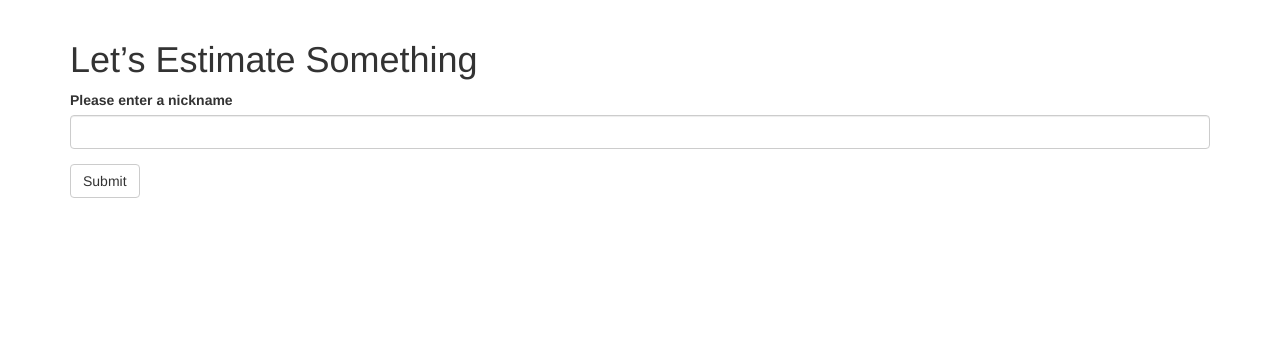
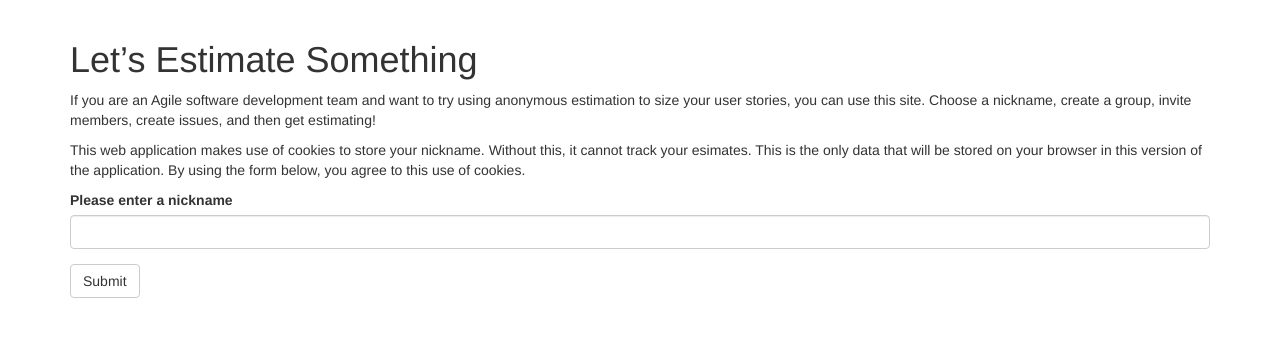
Before and after one commit to rkie/estimator, a Flask app: page / in a window 1280 px wide. Shown: the part 52-389 px from the top of the page. Run offline with Flask 2, Linux system fonts and the light colour scheme; some libraries are stand-ins or nearby versions.

Commit message:
Validate the user is allowed to vote, even if they own the group; don't give an owner without voting rights the option to vote; use bootstrap class for table; give more info on the home page to potential users

```diff
--- a/estimator/controllers.py
+++ b/estimator/controllers.py
@@ -168,6 +168,13 @@ def make_estimate(issue_id):
 	issue = Issue.query.get(issue_id)
 	nickname = session.get('nickname')
 	active_user = User.query.filter_by(nickname=nickname).first()
+	# validate the user is a member
+	member = Membership.query.filter_by(group_id=issue.group_id, user_id=active_user.id)
+	if member.count() == 0:
+		error_message = 'You are not a voting member of this group. Please join the group to access this functionality.'
+		back_url = url_for('web.view_group', id=issue.group_id)
+		return render_template('generic-error.html', error_message=error_message, back_url=back_url), 403
+
 	prev_estimate = Estimate.query.filter_by(issue_id=issue_id, user_id=active_user.id).first()
 
 	if form.validate_on_submit():
--- a/estimator/templates/index.html
+++ b/estimator/templates/index.html
@@ -23,6 +23,10 @@
 			</ul>
 			{% endif %}
 		{% else %}
+			<p>If you are an Agile software development team and want to try using anonymous estimation to size your user stories, you can use this site. Choose a nickname, create a group, invite members, create issues, and then get estimating!</p>
+
+			<p>This web application makes use of cookies to store your nickname. Without this, it cannot track your esimates. This is the only data that will be stored on your browser in this version of the application. By using the form below, you agree to this use of cookies.</p>
+
 			{{ wtf.quick_form(form) }}
 		{% endif %}
 	</div>
```
Also changed, not shown: estimator/templates/group-owner.html (+16 -6 lines).
